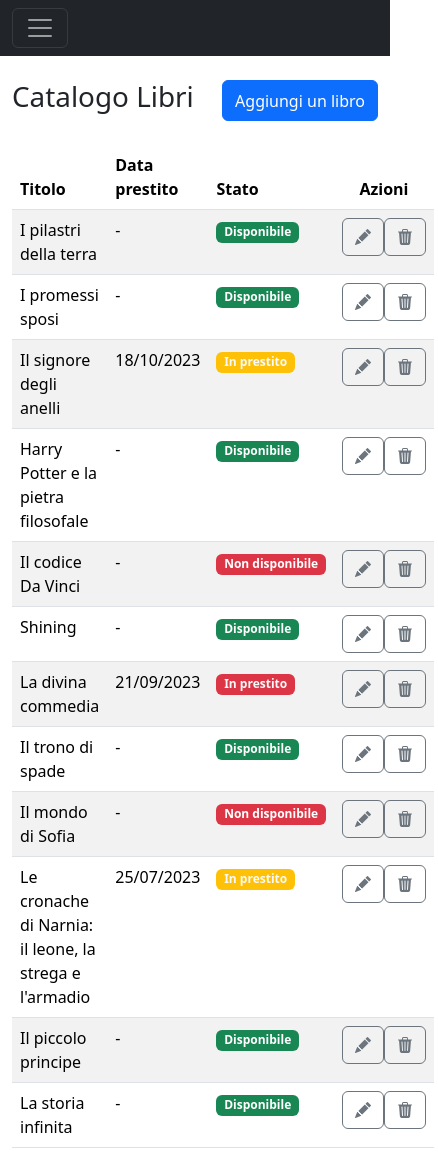
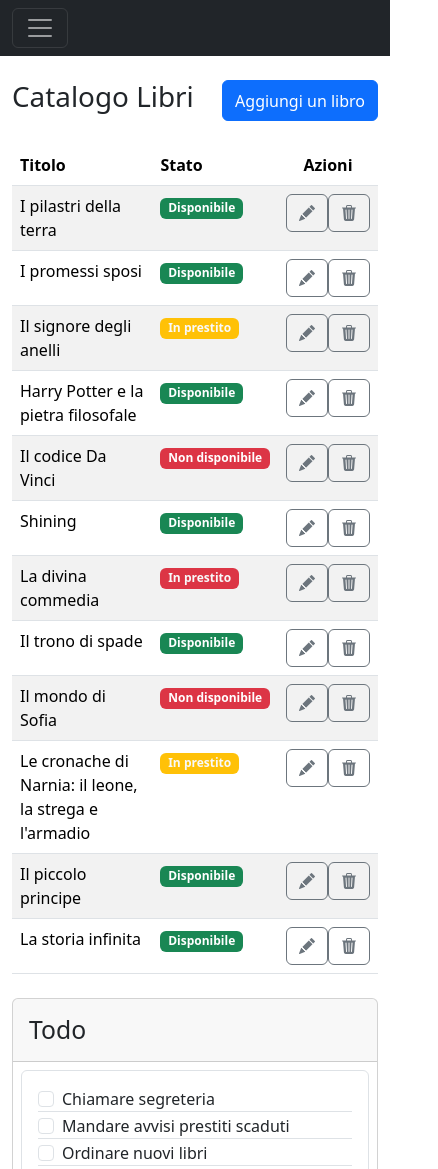
Before and after one commit to FrancescoDAmbrosio1/html-css-bootstrap-dashboard, a plain HTML site: page index.html in a window 390 px wide. Shown: the top 1169 px of the page, 438 px wide, since content can reach past the window. Drawn offline with nearby package versions, Linux system fonts and the light colour scheme.

Commit message:
MODIFY: dipslay property for dashboard column "Data prestito" in index.html

```diff
--- a/index.html
+++ b/index.html
@@ -54,7 +54,7 @@
               <thead>
                   <tr>
                     <th class="col-6" scope="col">Titolo</th>
-                    <th class="col-2" scope="col">Data prestito</th>
+                    <th class="col-2 d-none d-md-table-cell" scope="col">Data prestito</th>
                     <th class="col-2" scope="col">Stato</th>
                     <th class="col-2" scope="col">
                         <div class="row justify-content-center">Azioni</div>
@@ -64,7 +64,7 @@
               <tbody>
                 <tr>
                   <td>I pilastri della terra</td>
-                  <td>-</td>
+                  <td class="d-none d-md-table-cell">-</td>
                   <td>
                     <span class="badge text-bg-success">Disponibile</span>
                   </td>
@@ -81,7 +81,7 @@
                 </tr>
                 <tr>
                   <td>I promessi sposi</td>
-                  <td>-</td>
+                  <td class="d-none d-md-table-cell">-</td>
                   <td>
                     <span class="badge text-bg-success">Disponibile</span>
                   </td>
@@ -98,7 +98,7 @@
                 </tr>
                 <tr>
                   <td>Il signore degli anelli</td>
-                  <td>18/10/2023</td>
+                  <td class="d-none d-md-table-cell">18/10/2023</td>
                   <td>
                     <span class="badge text-light text-bg-warning">In prestito</span>
                   </td>
@@ -115,7 +115,7 @@
                 </tr>
                 <tr>
                   <td>Harry Potter e la pietra filosofale</td>
-                  <td>-</td>
+                  <td class="d-none d-md-table-cell">-</td>
                   <td>
                     <span class="badge text-bg-success">Disponibile</span>
                   </td>
@@ -132,7 +132,7 @@
                 </tr>
                 <tr>
                   <td>Il codice Da Vinci</td>
-                  <td>-</td>
+                  <td class="d-none d-md-table-cell">-</td>
                   <td>
                     <span class="badge text-bg-danger">Non disponibile</span>
                   </td>
@@ -149,7 +149,7 @@
                 </tr>
                 <tr>
                   <td>Shining</td>
-                  <td>-</td>
+                  <td class="d-none d-md-table-cell">-</td>
                   <td>
                     <span class="badge text-bg-success">Disponibile</span>
                   </td>
@@ -166,7 +166,7 @@
                 </tr>
                 <tr>
                   <td>La divina commedia</td>
-                  <td>21/09/2023</td>
+                  <td class="d-none d-md-table-cell">21/09/2023</td>
                   <td>
                     <span class="badge text-light text-bg-danger">In prestito</span>
                   </td>
@@ -183,7 +183,7 @@
                 </tr>
                 <tr>
                   <td>Il trono di spade</td>
-                  <td>-</td>
+                  <td class="d-none d-md-table-cell">-</td>
                   <td>
                     <span class="badge text-bg-success">Disponibile</span>
                   </td>
@@ -200,7 +200,7 @@
                 </tr>
                 <tr>
                   <td>Il mondo di Sofia</td>
-                  <td>-</td>
+                  <td class="d-none d-md-table-cell">-</td>
                   <td>
                     <span class="badge text-bg-danger">Non disponibile</span>
                   </td>
@@ -217,7 +217,7 @@
                 </tr>
                 <tr>
                   <td>Le cronache di Narnia: il leone, la strega e l'armadio</td>
-                  <td>25/07/2023</td>
+                  <td class="d-none d-md-table-cell">25/07/2023</td>
                   <td>
                     <span class="badge text-light text-bg-warning">In prestito</span>
                   </td>
@@ -234,7 +234,7 @@
                 </tr>
                 <tr>
                   <td>Il piccolo principe</td>
-                  <td>-</td>
+                  <td class="d-none d-md-table-cell">-</td>
                   <td>
                     <span class="badge text-bg-success">Disponibile</span>
                   </td>
@@ -251,7 +251,7 @@
                 </tr>
                 <tr>
                   <td>La storia infinita</td>
-                  <td>-</td>
+                  <td class="d-none d-md-table-cell">-</td>
                   <td>
                     <span class="badge text-bg-success">Disponibile</span>
                   </td>
```
